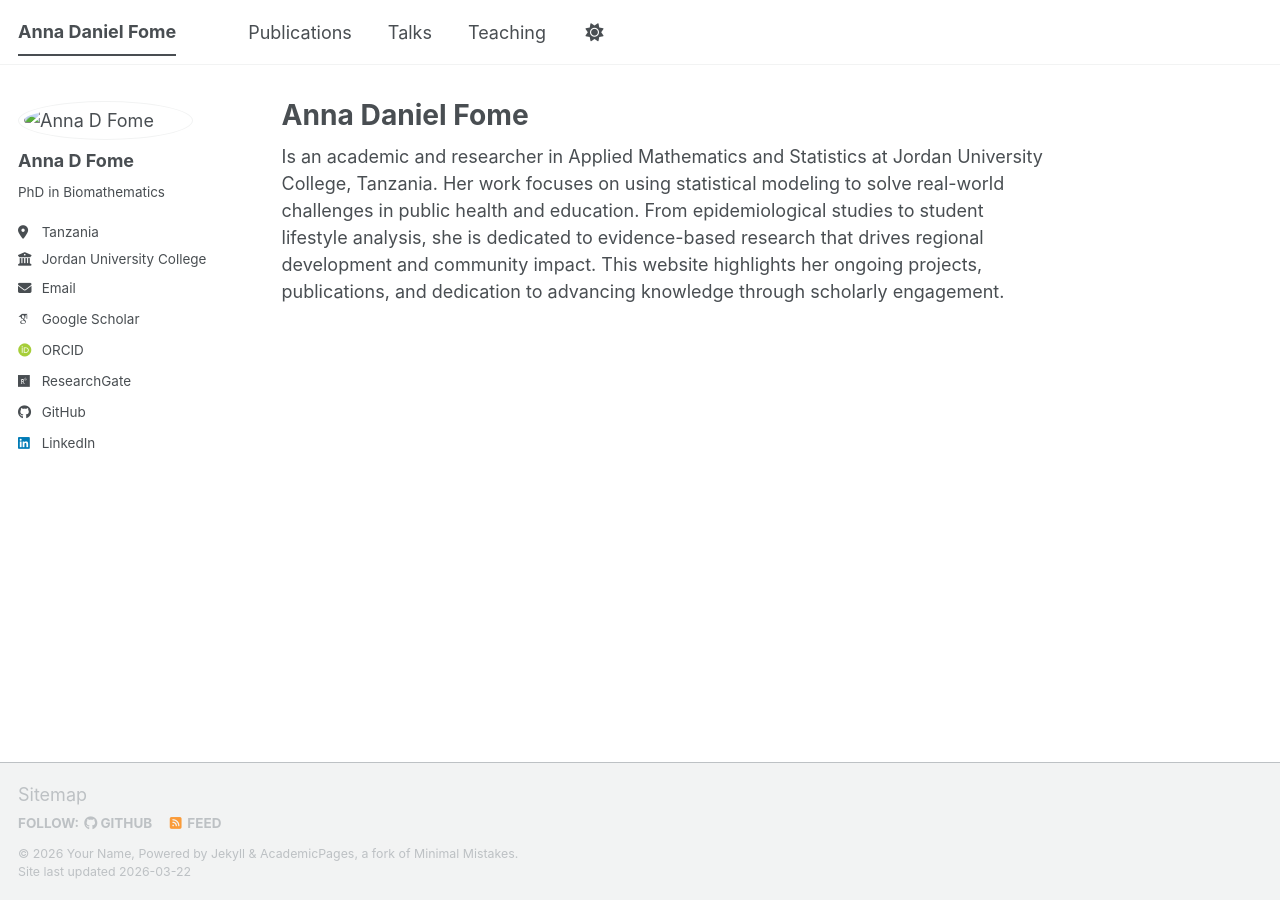
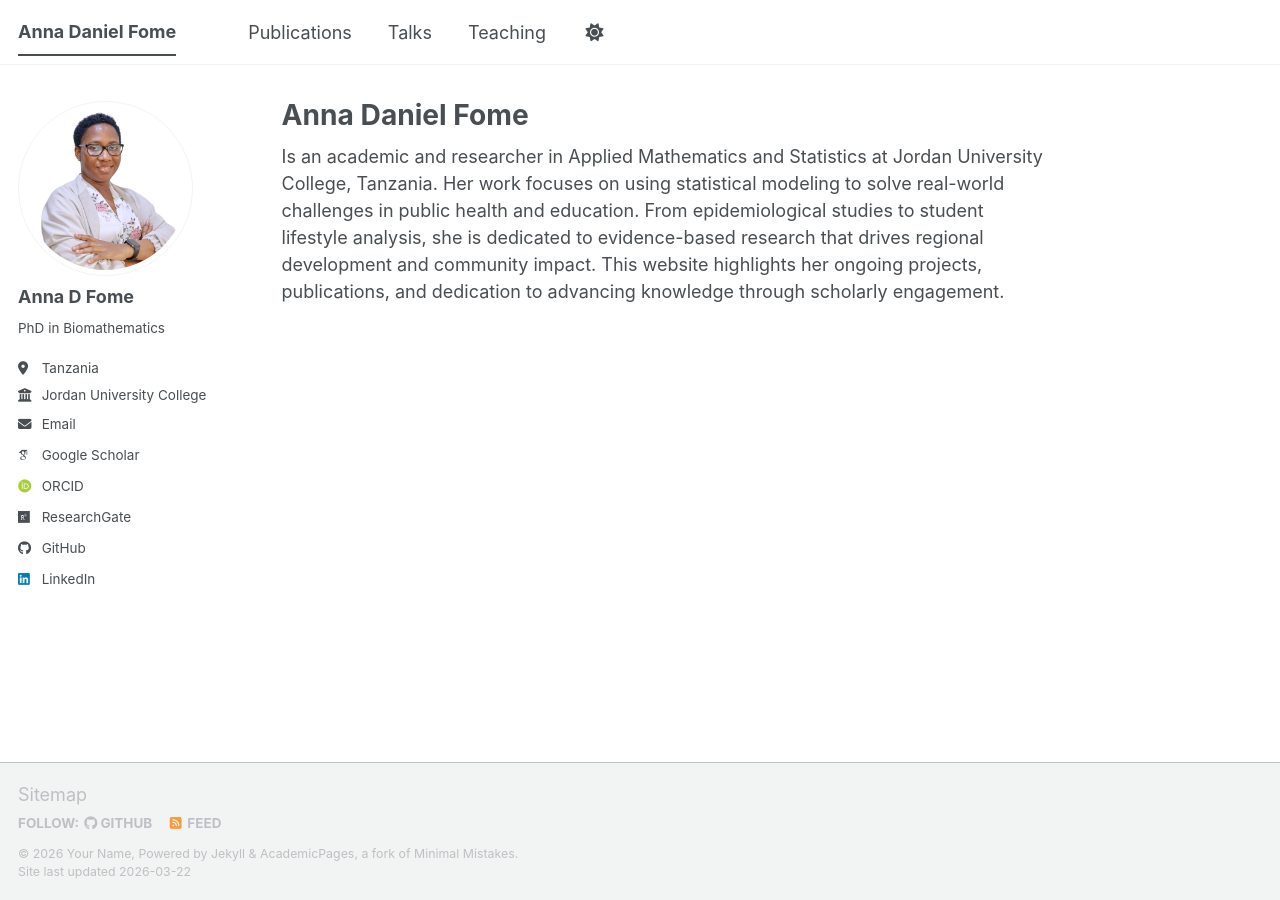
Before and after one commit to FomeA/FomeA.github.io, a Jekyll site: the page built from _pages/about.md, in a window 1280 px wide. Built offline with Jekyll 4.4.1, drawn with Linux system fonts in a browser that asks for light colours; some web fonts are replaced; a script bundle is joined from its source files by our own code; library files that are not in the unit come from our copies.

Commit message:
Update _config.yml

```diff
--- a/_config.yml
+++ b/_config.yml
@@ -23,7 +23,7 @@
 #               Additional customization can be done by editing /_includes/author-profile.html
 author:
   # Biographic information
-  avatar           : "images/159.png"
+  avatar           : "159.png"
   name             : "Anna D Fome"
   # pronouns         : # example: "she/her"
   bio              : "PhD in Biomathematics"
```
